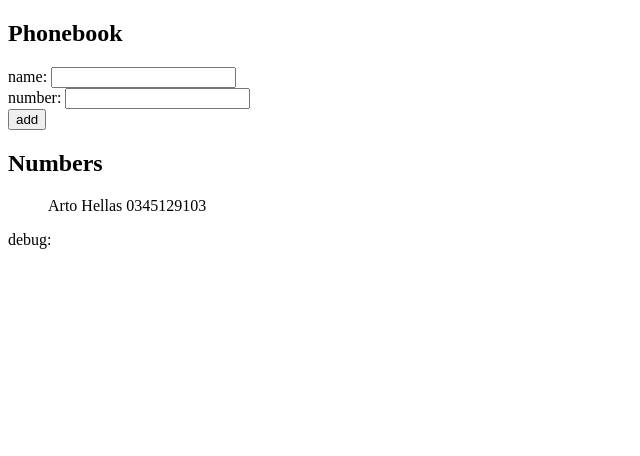
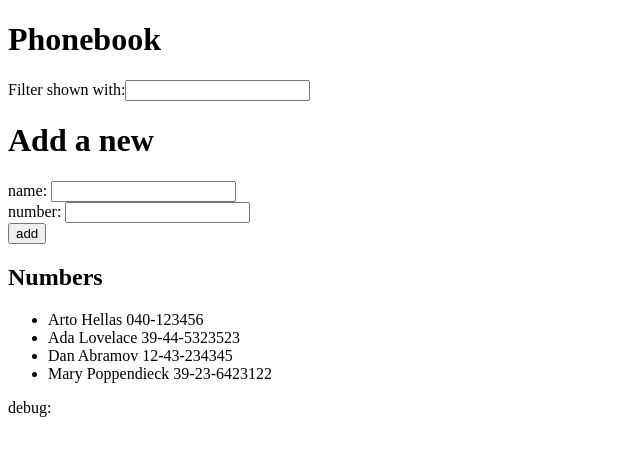
Before and after one commit to Evelyn-PA/Full-Stack-Open, a React (Vite) app in the folder part2/phonebook/: page / in a window 1280 px wide. Shown: the top 456 px of the page, without its empty margins (0-640 px from the left). Built offline with nearby package versions, Linux system fonts and the light colour scheme.

Commit message:
Feat: Complete Task 2.9

```diff
--- a/part2/phonebook/src/App.jsx
+++ b/part2/phonebook/src/App.jsx
@@ -2,11 +2,20 @@
 
 const App = () => {
   const [persons, setPersons] = useState([
-    { name: 'Arto Hellas', number: "0345129103", id: 1 }
+    { name: 'Arto Hellas', number: '040-123456', id: 1 },
+    { name: 'Ada Lovelace', number: '39-44-5323523', id: 2 },
+    { name: 'Dan Abramov', number: '12-43-234345', id: 3 },
+    { name: 'Mary Poppendieck', number: '39-23-6423122', id: 4 }
   ])
+
   const [newName, setNewName] = useState('')
 
   const [newPhone, setNewPhone] = useState('')
+
+  //The filter
+  const [filterPerson, setFilterPerson] = useState("")
+  const filteredPerson = persons.filter((person) => person.name.toLowerCase().includes(filterPerson.trim().toLowerCase()))
+
 
   const addPerson = (event) => {
     event.preventDefault()
@@ -17,7 +26,9 @@
 
   return (
     <div>
-      <h2>Phonebook</h2>
+      <h1>Phonebook</h1>
+        <div> Filter shown with:<input value={filterPerson} onChange={(e) => setFilterPerson(e.target.value)} /> </div>
+      <h1>Add a new</h1>
       <form onSubmit={addPerson}>
         <div>
           name: <input value={newName} onChange={(e) => setNewName(e.target.value)} />
@@ -29,10 +40,9 @@
       </form>
       <h2>Numbers</h2>
       <ul>
-        {persons.map(person => <p key={person.name}>{person.name} {person.number}</p>)}
-
+        {filteredPerson.map(person=>(<li key={person.id}>{person.name} {person.number}</li>))}
       </ul>
-      <div>debug: {newName}</div>
+      <div>debug: {filterPerson}</div>
     </div>
   )
 }
```
